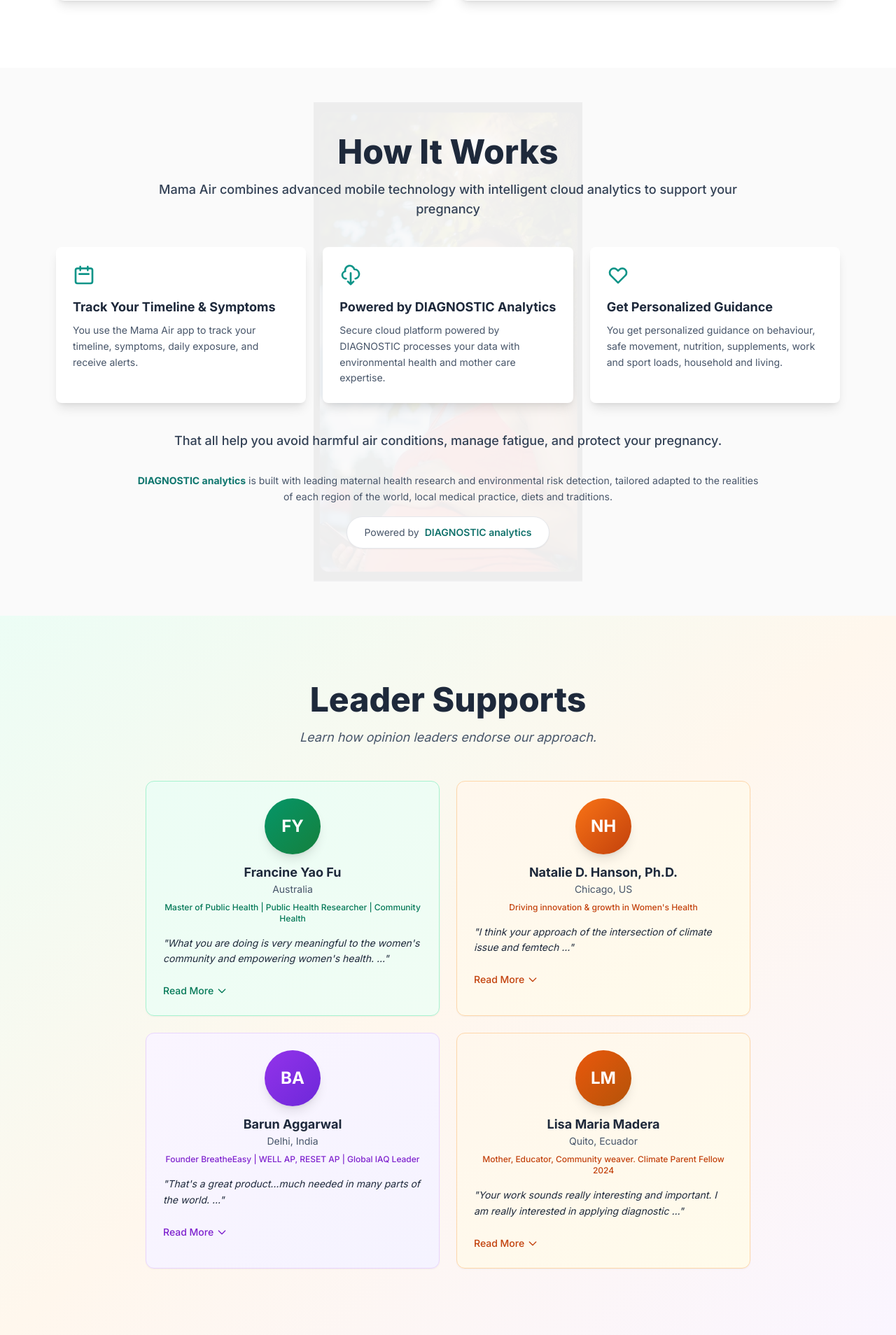
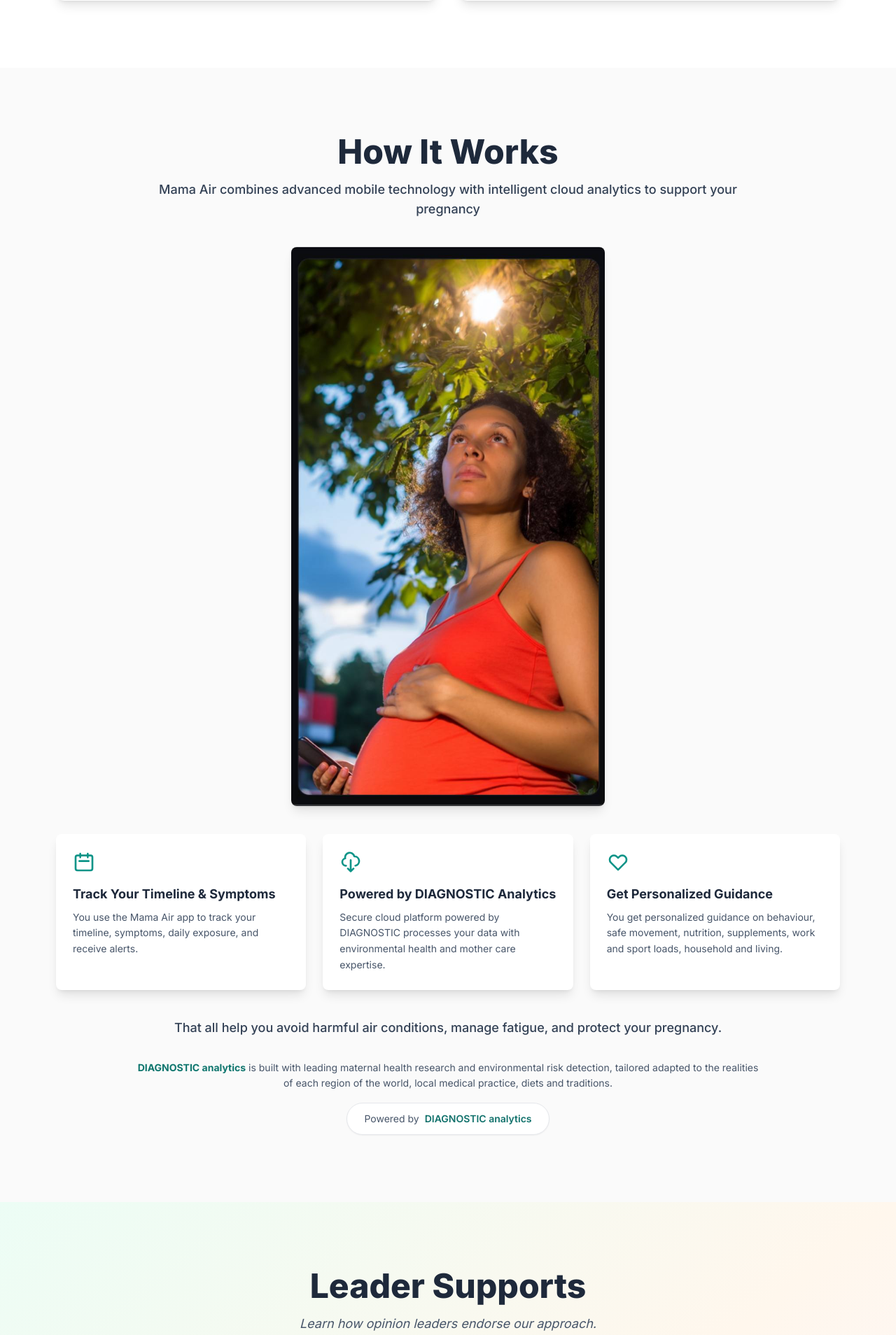
Before and after one commit to indrad3v4/MamaAir.app, a Flask app: page / in a window 1280 px wide. Shown: the part 1847-3755 px from the top of the page at 70% size. Run offline with Flask 3, Linux system fonts and the light colour scheme; some libraries are stand-ins or nearby versions.

Commit message:
Show pregnant woman image under text and improve card layout and footer
Relocates the featured image, refactors the three-card layout, and simplifies the footer in index.html.

Replit-Commit-Author: Agent
Replit-Commit-Session-Id: 4208014e-7ea5-4565-8fee-4f519d43e49d
Replit-Commit-Screenshot-Url: https://storage.googleapis.com/screenshot-production-us-central1/5b0d423b-2653-4769-a95f-cd3f3083cad3/4208014e-7ea5-4565-8fee-4f519d43e49d/W1Hjqqr

```diff
--- a/templates/index.html
+++ b/templates/index.html
@@ -259,19 +259,8 @@
         </section>
 
         <!-- How It Works Section - Three Card Layout -->
-        <section id="how" class="relative py-12 sm:py-16 md:py-20 lg:py-24 bg-neutral-50 overflow-hidden">
-
-            <!-- Decorative Background Silhouette -->
-            <div class="absolute inset-0 flex items-center justify-center opacity-5">
-                <img
-                    src="/static/pregnant-woman-portrait.jpeg"
-                    alt=""
-                    class="w-96 h-auto object-cover"
-                    aria-hidden="true"
-                >
-            </div>
-
-            <div class="relative z-10 max-w-6xl mx-auto px-4">
+        <section id="how" class="py-12 sm:py-16 md:py-20 lg:py-24 bg-neutral-50">
+            <div class="max-w-6xl mx-auto px-4">
                 <h2 class="text-2xl sm:text-3xl md:text-4xl lg:text-5xl font-extrabold text-slate-800 mb-3 sm:mb-4 text-center">
                     How It Works
                 </h2>
@@ -280,6 +269,15 @@
                 <p class="text-base sm:text-lg text-slate-700 leading-relaxed mb-8 sm:mb-10 text-center max-w-4xl mx-auto font-medium">
                     Mama Air combines advanced mobile technology with intelligent cloud analytics to support your pregnancy
                 </p>
+
+                <!-- Featured Image -->
+                <div class="text-center mb-8 sm:mb-10">
+                    <img
+                        src="/static/pregnant-woman-portrait.jpeg"
+                        alt="Pregnant woman looking thoughtfully at the sky, representing hope and care for her baby's health"
+                        class="w-full max-w-md mx-auto h-auto rounded-lg shadow-lg object-cover"
+                    >
+                </div>
 
                 <!-- Three Card Grid Layout -->
                 <div class="grid grid-cols-1 sm:grid-cols-3 gap-6 mb-8 sm:mb-10">
```
Also changed, not shown: replit.md (+3 -3 lines), attached_assets/IMG_9387_1752953983771.jpeg (added).
